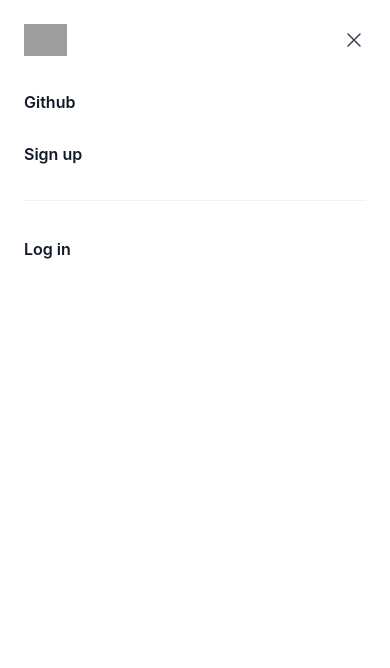
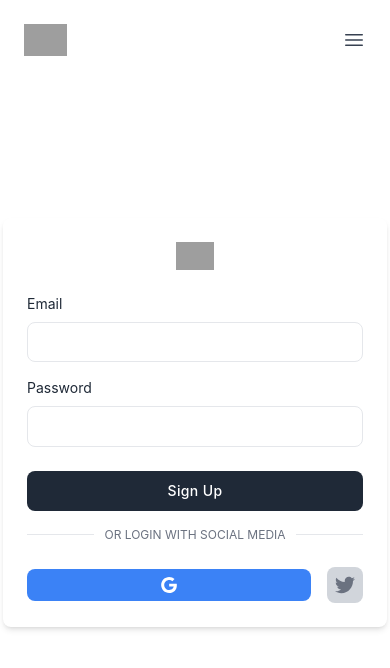
Before and after one commit to Voyager003/toy-shoppingmall, a Vue app in the folder frontend/: page /signup in a window 390 px wide. Shown: the top 668 px of the page. Built offline with nearby package versions, Linux system fonts and the light colour scheme; grey boxes are pictures that could not be loaded.

Commit message:
✨Feat: 회원가입, 로그인 라우터

```diff
--- /dev/null
+++ b/frontend/src/components/LoginPage.vue
@@ -0,0 +1,40 @@
+<template>
+  <div class="flex items-center justify-center h-screen">
+    <div class="w-full max-w-sm p-6 m-auto bg-white rounded-lg shadow-md dark:bg-gray-800">
+      <div class="flex justify-center mx-auto">
+        <img class="w-auto h-7 sm:h-8" src="https://merakiui.com/images/logo.svg" alt="">
+      </div>
+
+      <form class="mt-6">
+        <div>
+          <label for="email" class="block text-sm text-gray-800 dark:text-gray-200">Email</label>
+          <input type="text" class="block w-full px-4 py-2 mt-2 text-gray-700 bg-white border rounded-lg dark:bg-gray-800 dark:text-gray-300 dark:border-gray-600 focus:border-blue-400 dark:focus:border-blue-300 focus:ring-blue-300 focus:outline-none focus:ring focus:ring-opacity-40" />
+        </div>
+
+        <div class="mt-4">
+          <div class="flex items-center justify-between">
+            <label for="password" class="block text-sm text-gray-800 dark:text-gray-200">Password</label>
+          </div>
+
+          <input type="password" class="block w-full px-4 py-2 mt-2 text-gray-700 bg-white border rounded-lg dark:bg-gray-800 dark:text-gray-300 dark:border-gray-600 focus:border-blue-400 dark:focus:border-blue-300 focus:ring-blue-300 focus:outline-none focus:ring focus:ring-opacity-40" />
+        </div>
+
+        <div class="mt-6">
+          <button class="w-full px-6 py-2.5 text-sm font-medium tracking-wide text-white capitalize transition-colors duration-300 transform bg-gray-800 rounded-lg hover:bg-gray-700 focus:outline-none focus:ring focus:ring-gray-300 focus:ring-opacity-50">
+            Sign In
+          </button>
+        </div>
+      </form>
+    </div>
+  </div>
+</template>
+
+<script>
+export default {
+  name: "LoginPage"
+};
+</script>
+
+<style scoped>
+
+</style>
--- a/frontend/src/components/MainHeader.vue
+++ b/frontend/src/components/MainHeader.vue
@@ -19,42 +19,9 @@
         <div class="hidden lg:flex lg:flex-1 lg:gap-x-12 lg:justify-end">
           <a href="https://github.com/Voyager003/toy-shoppingmall" class="text-sm font-semibold leading-6 text-gray-900" target="_blank">Github</a>
           <router-link to="/products" class="text-sm font-semibold leading-6 text-gray-900">Products</router-link>
-
-          <a href="#" class="text-sm font-semibold leading-6 text-gray-900">Sign up</a>
-
-          <a href="#" class="text-sm font-semibold leading-6 text-gray-900">Log in <span aria-hidden="true">&rarr;</span></a>
+          <a href="/login" class="text-sm font-semibold leading-6 text-gray-900">Log in <span aria-hidden="true">&rarr;</span></a>
         </div>
       </nav>
-      <!-- Mobile menu, show/hide based on menu open state. -->
-      <div class="lg:hidden" role="dialog" aria-modal="true">
-        <!-- Background backdrop, show/hide based on slide-over state. -->
-        <div class="fixed inset-0 z-50"></div>
-        <div class="fixed inset-y-0 right-0 z-50 w-full overflow-y-auto bg-white px-6 py-6 sm:max-w-sm sm:ring-1 sm:ring-gray-900/10">
-          <div class="flex items-center justify-between">
-            <a href="#" class="-m-1.5 p-1.5">
-              <span class="sr-only">Your Company</span>
-              <img class="h-8 w-auto" src="https://tailwindui.com/img/logos/mark.svg?color=indigo&shade=600" alt="">
-            </a>
-            <button type="button" class="-m-2.5 rounded-md p-2.5 text-gray-700">
-              <span class="sr-only">Close menu</span>
-              <svg class="h-6 w-6" fill="none" viewBox="0 0 24 24" stroke-width="1.5" stroke="currentColor" aria-hidden="true">
-                <path stroke-linecap="round" stroke-linejoin="round" d="M6 18L18 6M6 6l12 12" />
-              </svg>
-            </button>
-          </div>
-          <div class="mt-6 flow-root">
-            <div class="-my-6 divide-y divide-gray-500/10">
-              <div class="space-y-2 py-6">
-                <a href="https://github.com/Voyager003/toy-shoppingmall" class="-mx-3 block rounded-lg px-3 py-2 text-base font-semibold leading-7 text-gray-900 hover:bg-gray-50">Github</a>
-                <a href="/products" class="-mx-3 block rounded-lg px-3 py-2 text-base font-semibold leading-7 text-gray-900 hover:bg-gray-50">Sign up</a>
-              </div>
-              <div class="py-6">
-                <a href="#" class="-mx-3 block rounded-lg px-3 py-2.5 text-base font-semibold leading-7 text-gray-900 hover:bg-gray-50">Log in</a>
-              </div>
-            </div>
-          </div>
-        </div>
-      </div>
     </header>
   </div>
 </template>
--- a/frontend/src/components/MainPage.vue
+++ b/frontend/src/components/MainPage.vue
@@ -9,7 +9,7 @@
           <h1 class="text-4xl font-bold tracking-tight text-gray-900 sm:text-6xl">쇼핑몰 토이 프로젝트입니다.</h1>
           <p class="mt-6 text-lg leading-8 text-gray-600">회원가입 및 로그인을 해주세요.</p>
           <div class="mt-10 flex items-center justify-center gap-x-6">
-            <a href="#" class="rounded-md bg-indigo-600 px-3.5 py-2.5 text-sm font-semibold text-white shadow-sm hover:bg-indigo-500 focus-visible:outline focus-visible:outline-2 focus-visible:outline-offset-2 focus-visible:outline-indigo-600">Get started</a>
+            <a href="/signup" class="rounded-md bg-indigo-600 px-3.5 py-2.5 text-sm font-semibold text-white shadow-sm hover:bg-indigo-500 focus-visible:outline focus-visible:outline-2 focus-visible:outline-offset-2 focus-visible:outline-indigo-600">회원가입</a>
           </div>
         </div>
       </div>
--- /dev/null
+++ b/frontend/src/components/SignupPage.vue
@@ -0,0 +1,63 @@
+<template>
+  <div class="flex items-center justify-center h-screen">
+    <div class="w-full max-w-sm p-6 m-auto bg-white rounded-lg shadow-md dark:bg-gray-800">
+      <div class="flex justify-center mx-auto">
+        <img class="w-auto h-7 sm:h-8" src="https://merakiui.com/images/logo.svg" alt="">
+      </div>
+
+      <form class="mt-6">
+        <div>
+          <label for="email" class="block text-sm text-gray-800 dark:text-gray-200">Email</label>
+          <input type="text" class="block w-full px-4 py-2 mt-2 text-gray-700 bg-white border rounded-lg dark:bg-gray-800 dark:text-gray-300 dark:border-gray-600 focus:border-blue-400 dark:focus:border-blue-300 focus:ring-blue-300 focus:outline-none focus:ring focus:ring-opacity-40" />
+        </div>
+        <div class="mt-4">
+          <div class="flex items-center justify-between">
+            <label for="password" class="block text-sm text-gray-800 dark:text-gray-200">Password</label>
+          </div>
+          <input type="password" class="block w-full px-4 py-2 mt-2 text-gray-700 bg-white border rounded-lg dark:bg-gray-800 dark:text-gray-300 dark:border-gray-600 focus:border-blue-400 dark:focus:border-blue-300 focus:ring-blue-300 focus:outline-none focus:ring focus:ring-opacity-40" />
+        </div>
+        <div class="mt-6">
+          <button class="w-full px-6 py-2.5 text-sm font-medium tracking-wide text-white capitalize transition-colors duration-300 transform bg-gray-800 rounded-lg hover:bg-gray-700 focus:outline-none focus:ring focus:ring-gray-300 focus:ring-opacity-50">
+            Sign up
+          </button>
+        </div>
+      </form>
+
+      <div class="flex items-center justify-between mt-4">
+        <span class="w-1/5 border-b dark:border-gray-600 lg:w-1/5"></span>
+
+        <a class="text-xs text-center text-gray-500 uppercase dark:text-gray-400">
+          or login with Social Media
+        </a>
+        <span class="w-1/5 border-b dark:border-gray-400 lg:w-1/5"></span>
+      </div>
+
+      <div class="flex items-center mt-6 -mx-2">
+        <button type="button" class="flex items-center justify-center w-full px-6 py-2 mx-2 text-sm font-medium text-white transition-colors duration-300 transform bg-blue-500 rounded-lg hover:bg-blue-400 focus:bg-blue-400 focus:outline-none">
+          <svg class="w-4 h-4 mx-2 fill-current" viewBox="0 0 24 24">
+            <path d="M12.24 10.285V14.4h6.806c-.275 1.765-2.056 5.174-6.806 5.174-4.095 0-7.439-3.389-7.439-7.574s3.345-7.574 7.439-7.574c2.33 0 3.891.989 4.785 1.849l3.254-3.138C18.189 1.186 15.479 0 12.24 0c-6.635 0-12 5.365-12 12s5.365 12 12 12c6.926 0 11.52-4.869 11.52-11.726 0-.788-.085-1.39-.189-1.989H12.24z">
+            </path>
+          </svg>
+
+          <span class="hidden mx-2 sm:inline">Sign in with Google</span>
+        </button>
+
+        <a href="#" class="p-2 mx-2 text-sm font-medium text-gray-500 transition-colors duration-300 transform bg-gray-300 rounded-lg hover:bg-gray-200">
+          <svg class="w-5 h-5 fill-current" viewBox="0 0 24 24">
+            <path d="M23.954 4.569c-.885.389-1.83.654-2.825.775 1.014-.611 1.794-1.574 2.163-2.723-.951.555-2.005.959-3.127 1.184-.896-.959-2.173-1.559-3.591-1.559-2.717 0-4.92 2.203-4.92 4.917 0 .39.045.765.127 1.124C7.691 8.094 4.066 6.13 1.64 3.161c-.427.722-.666 1.561-.666 2.475 0 1.71.87 3.213 2.188 4.096-.807-.026-1.566-.248-2.228-.616v.061c0 2.385 1.693 4.374 3.946 4.827-.413.111-.849.171-1.296.171-.314 0-.615-.03-.916-.086.631 1.953 2.445 3.377 4.604 3.417-1.68 1.319-3.809 2.105-6.102 2.105-.39 0-.779-.023-1.17-.067 2.189 1.394 4.768 2.209 7.557 2.209 9.054 0 13.999-7.496 13.999-13.986 0-.209 0-.42-.015-.63.961-.689 1.8-1.56 2.46-2.548l-.047-.02z">
+            </path>
+          </svg>
+        </a>
+      </div>
+    </div>
+  </div>
+</template>
+
+<script>
+export default {
+  name: "SignupPage"
+};
+</script>
+
+<style scoped>
+</style>
--- a/frontend/src/router/index.ts
+++ b/frontend/src/router/index.ts
@@ -1,6 +1,8 @@
 import { createRouter, createWebHistory } from 'vue-router'
 import HomeView from '../views/HomeView.vue'
 import ProductsView from "@/views/ProductsView.vue";
+import SignupPage from "@/components/SignupPage.vue";
+import LoginPage from "@/components/LoginPage.vue";
 
 const router = createRouter({
   history: createWebHistory(import.meta.env.BASE_URL),
@@ -14,6 +16,16 @@ const router = createRouter({
       path: '/products',
       name: 'products',
       component: ProductsView
+    },
+    {
+      path: '/signup',
+      name: 'signup',
+      component: SignupPage
+    },
+    {
+      path: '/login',
+      name: 'login',
+      component: LoginPage
     }
   ]
 })
```
